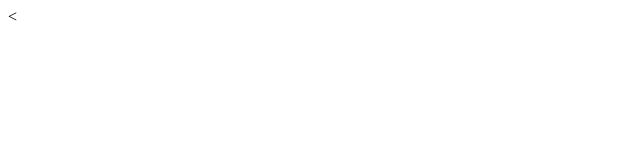
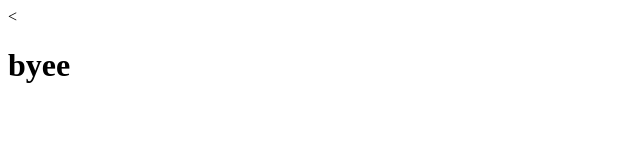
Before and after one commit to deepakshigupta/git.one, a plain HTML site: page index.html in a window 1280 px wide. Shown: the whole page, without its empty margins (0-640 px from the left). Drawn offline with Linux system fonts and the light colour scheme.

Commit message:
added h1

```diff
--- a/index.html
+++ b/index.html
@@ -6,6 +6,6 @@
     <title>usabjdoif</title>
   </head>
   <body>
-
+         <h1> byee </h1>
   </body>
 </html>
```
